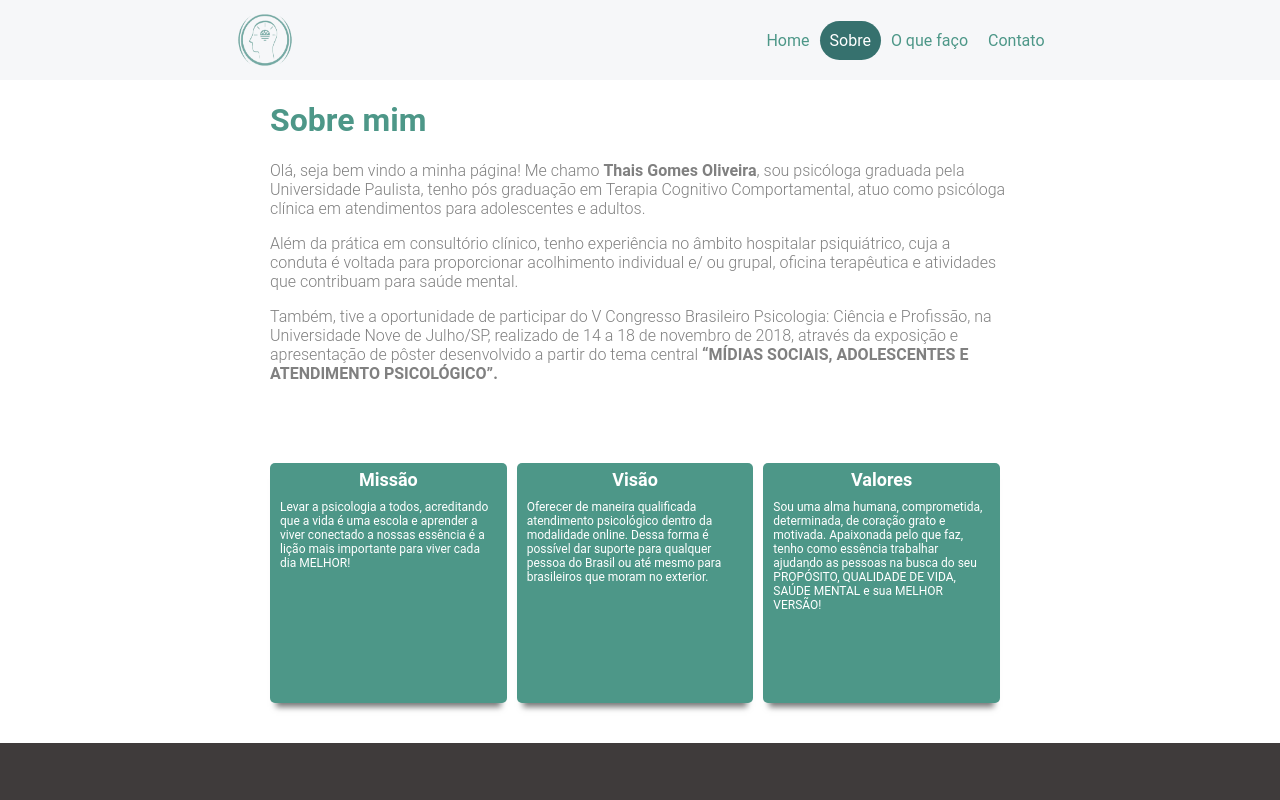
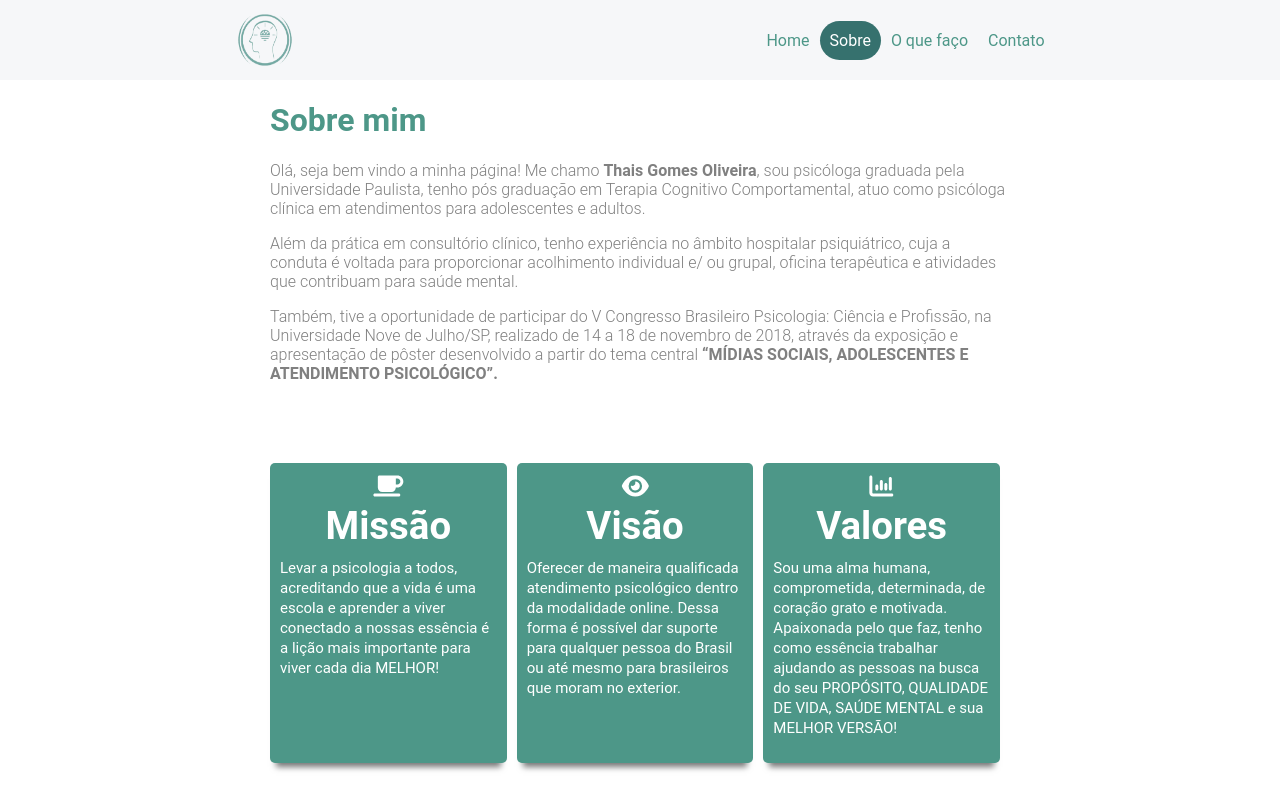
Before and after one commit to marcosrib/site-nextjs, a Next.js app: page /sobre in a window 1280 px wide. Shown: the top 800 px of the page. Built offline with nearby package versions, Linux system fonts and the light colour scheme.

Commit message:
feat: add icon e modificado arquivo de validação para util

```diff
--- a/package.json
+++ b/package.json
@@ -8,6 +8,10 @@
     "start": "next start"
   },
   "dependencies": {
+    "@fortawesome/fontawesome-svg-core": "^6.1.1",
+    "@fortawesome/free-brands-svg-icons": "^6.1.1",
+    "@fortawesome/free-solid-svg-icons": "^6.1.1",
+    "@fortawesome/react-fontawesome": "^0.2.0",
     "next": "^11.1.4",
     "react": "^18.2.0",
     "react-dom": "^18.2.0",
--- a/src/components/Card/AboutCard/AboutCard.module.css
+++ b/src/components/Card/AboutCard/AboutCard.module.css
@@ -2,7 +2,7 @@
     display: flex;
     flex-direction: column;
     width: 50%;
-    height: 30vh;
+    height: 300px;
     padding: 6px 10px 0 10px;
     background-color: var(--color-green-primary);
     border-radius: 5px;
@@ -18,16 +18,22 @@
 #text {
     color: var(--color-white);
     font-weight: 400;
-    font-size: 12px;
+    line-height: 20px;
+    font-size: min(15px, 6vw);
 }
 .title {
     color: var(--color-white);
     font-weight:bold;
-    font-size: 18px;
+    font-size:  3vw;
     text-align: center;
     margin-bottom: 10px;
 }
 
+.icon {
+    color: var(--color-white);
+    font-size: 1.5rem;
+    padding: 5px 0  5px 0 ;
+  }
 @media (max-width: 700px) {
     .cardContent {
         width: 100%;
@@ -38,7 +44,6 @@
     #text {
         color: var(--color-white);
         font-weight: 400;
-        font-size: 15px;
     }
     .title {
         color: var(--color-white);
--- a/src/components/Card/AboutCard/index.tsx
+++ b/src/components/Card/AboutCard/index.tsx
@@ -1,12 +1,21 @@
 
 import styles from './AboutCard.module.css'
+import { FontAwesomeIcon } from '@fortawesome/react-fontawesome'
+import { IconProp, library } from '@fortawesome/fontawesome-svg-core';
+import { fas } from '@fortawesome/free-solid-svg-icons';
+
+
+library.add(fas)
+
 interface Props {
   text: string;
   title: string;
+  iconName: IconProp;
 }
-function AboutCard({ text, title }: Props) {
+function AboutCard({ text, title, iconName }: Props) {
   return (
     <div className={styles.cardContent}>
+      <FontAwesomeIcon className={styles.icon} icon={iconName}/>
       <span className={styles.title}>{title}</span>
       <span id={styles.text}>
         {text}
--- a/src/pages/contato/index.tsx
+++ b/src/pages/contato/index.tsx
@@ -1,6 +1,6 @@
 import React, {useEffect, useState,useCallback} from 'react';
 import styles from './Contato.module.css';
-import {validateFields,  Form} from './validateFields';
+import {validateFields,  Form} from '../../util/_validateFields';
 
 const formData = {
     name: "",
--- a/src/pages/sobre/index.tsx
+++ b/src/pages/sobre/index.tsx
@@ -12,11 +12,14 @@ function sobre() {
       <div className={styles.card}>
         <AboutCard
           title="Missão"
+          iconName='coffee'
           text="Levar a psicologia a todos, acreditando que a vida é uma escola e aprender a viver conectado a nossas essência é a lição mais importante para viver cada dia MELHOR!" />
         <AboutCard
+        iconName='eye'
           title="Visão"
           text="Oferecer de maneira qualificada atendimento psicológico dentro da modalidade online. Dessa forma é possível dar suporte para qualquer pessoa do Brasil ou até mesmo para brasileiros que moram no exterior." />
         <AboutCard
+          iconName='chart-column'
           title="Valores"
           text="Sou uma alma humana, comprometida, determinada, de coração grato e motivada. Apaixonada pelo que faz, tenho como essência trabalhar ajudando as pessoas na busca do seu PROPÓSITO, QUALIDADE DE VIDA, SAÚDE MENTAL e sua MELHOR VERSÃO!" />
       </div>
```
Also changed, not shown: src/util/_validateFields.tsx (renamed from src/pages/contato/validateFields.tsx), 1 other file (tests, documents, lock files or other folders).
